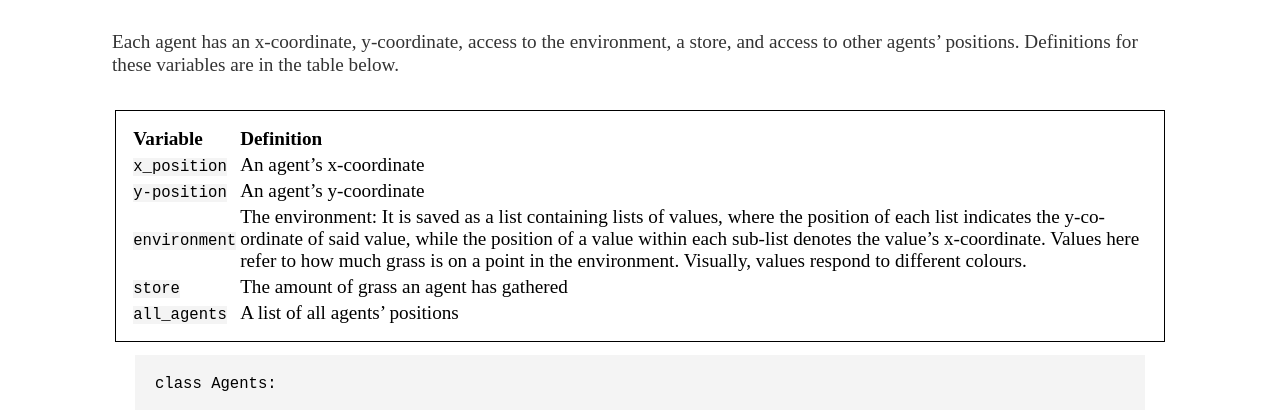
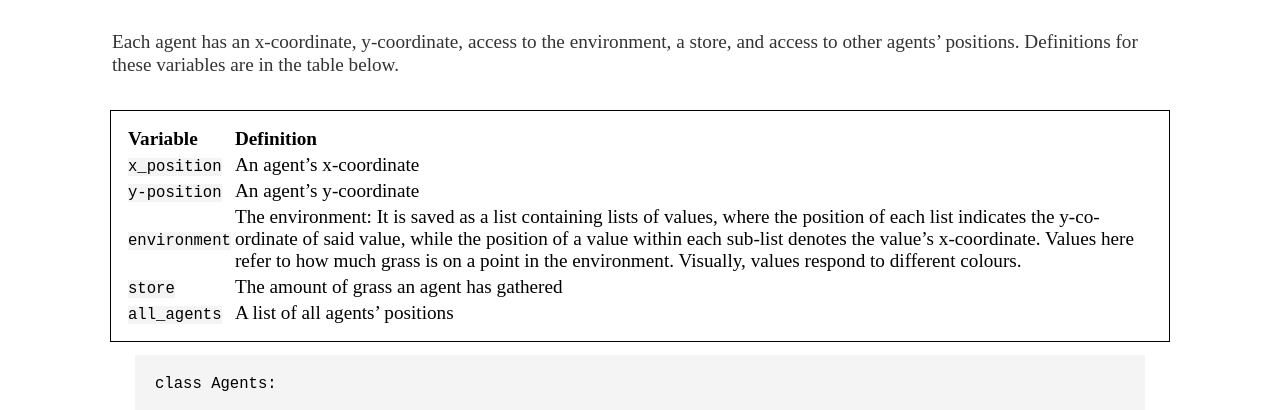
Before and after one commit to lena-kilian/lena-kilian.github.io, a Jekyll site: the page built from abm/index.md, in a window 1280 px wide. Shown: the part 852-1262 px from the top of the page. Built offline with Jekyll 4.4.1, drawn with Linux system fonts in a browser that asks for light colours; our own code applies the rules of GitHub Pages for plain Markdown files.

Commit message:
Update main.css

```diff
--- a/css/main.css
+++ b/css/main.css
@@ -143,8 +143,8 @@ pre code {
 }
 
 table {
-    margin-left: 1em;
-    margin-right: 1em;
+    margin-left: 14px;
+    margin-right: 14px;
     font-size: 1.2em;
     text-align: left;
     padding: 14px;
```
